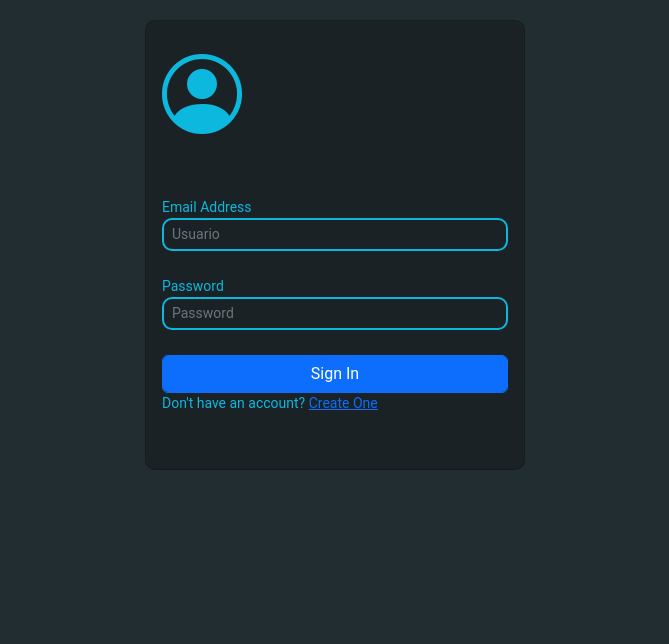
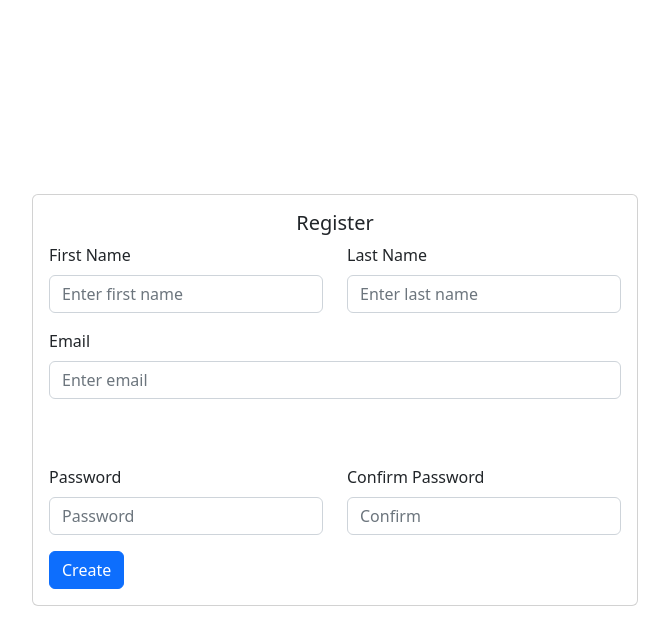
Before and after one commit to juancarranza/budget-control, a React (Create React App) app in the folder client/: page / in a window 1280 px wide. Shown: the top 644 px of the page, without its empty margins (305-974 px from the left). Built offline with nearby package versions, Linux system fonts and the light colour scheme.

Commit message:
Login/Registration Frontend Done

```diff
--- a/client/package.json
+++ b/client/package.json
@@ -9,6 +9,7 @@
     "bootstrap": "^5.2.3",
     "bootstrap-icons": "^1.10.2",
     "react": "^18.2.0",
+    "react-bootstrap": "^2.6.0",
     "react-dom": "^18.2.0",
     "react-scripts": "5.0.1",
     "web-vitals": "^2.1.4"
--- a/client/src/App.js
+++ b/client/src/App.js
@@ -1,11 +1,13 @@
 import React from 'react';
 //import './App.css';
 import Login from './components/Login';
+import Register from './components/Register';
 
 function App() {
   return (
     <>
-      <Login />
+      {/* <Login /> */}
+      <Register />
     </>
   );
 }
--- a/client/src/components/Login.jsx
+++ b/client/src/components/Login.jsx
@@ -1,9 +1,9 @@
 import React from 'react';
 import { useState } from 'react';
-import 'bootstrap/dist/css/bootstrap.css';
-//import 'bootstrap/dist/js/bootstrap';//Adding Bootstrap
-import '../styles/Login.css';
-import 'bootstrap-icons/font/bootstrap-icons.css';//Adding Bootstrap icons
+import Card from 'react-bootstrap/Card';
+import Button from 'react-bootstrap/Button';
+import Form from 'react-bootstrap/Form';
+import Alert from 'react-bootstrap/Alert';
 
 const Login = () => {
   //state usuario
@@ -11,16 +11,17 @@ const Login = () => {
   //state password
   const [password, setPassword] =useState("");
 
+
   const userNameHandler = (e) =>  {
     setUsername(e.target.value);
     //console.log(e.target.value);
   };
 
-  const passwordHander = (e) => {
+  const passwordHandler = (e) => {
     setPassword(e.target.value)
   };
 
-  const loginHandler = (e) => {
+  const loginHandlerSubmit = async (e) => {
     e.preventDefault();
     const loginCredentials = {
       usuario: username,
@@ -31,45 +32,31 @@ const Login = () => {
   }
 
   return (
-    <div className='container global'>
-      <div className="card login-form">
-        <div className='card-body'>
-          <i className="bi bi-person-circle login-logo"></i>
-          <div className='card-text'>
-            <form onSubmit={loginHandler}>
-              <div className='form-group'>
-                <label htmlFor='inputEmail'>Email Address</label>
-                <input type='email'
-                  className='form-control form-control-sm'
-                  id="inputUsername"
-                  placeholder="Usuario"
-                  onChange={userNameHandler}
+    <div className='d-flex align-items-center justify-content-center login-main'>
+        <Card>
+          <Card.Body>
+            <Card.Title className='text-center'>Login</Card.Title>
+            <Form onSubmit={loginHandlerSubmit}>
+              <Form.Group className="mb-3" >
+                <Form.Label>Username</Form.Label>
+                <Form.Control type="email" placeholder="Enter email" onChange={userNameHandler}/>
+              </Form.Group>
+              <Form.Group className="mb-3" >
+                <Form.Label>Password</Form.Label>
+                <Form.Control type="password" placeholder="Password" onChange={passwordHandler} />
+              </Form.Group>
+              <div className='d-grip gap-2'>
+                <Button variant="primary" type='submit'>Login</Button>
+              </div>
+            </Form>
+          </Card.Body>
+          <Alert key='light' variant='light'>
+            Need an account? Create an account &nbsp;
+            <Alert.Link href="#">here</Alert.Link>
+        </Alert>
+        </Card>
 
-                />
-                </div>
-                <div className='form-group'>
-                  <label htmlFor='inputPassword'>Password</label>
-                  <input type='password'
-                    className='form-control form-control-sm'
-                    id="inputPassword"
-                    placeholder="Password"
-                    onChange={passwordHander}
-
-                  />
-                  </div>
-                  <button className='form-control btn btn-primary btn-user btn-block' type='submit'>
-                    Sign In
-                  </button>
-
-                <div className='signup'>
-                  Don't have an account? <a href="#">Create One</a>
-                </div>
-            </form>
-          </div>
-        </div>
-      </div>
     </div>
-
   );
 };
 
--- /dev/null
+++ b/client/src/components/Register.jsx
@@ -0,0 +1,86 @@
+import Button from 'react-bootstrap/Button';
+import Col from 'react-bootstrap/Col';
+import Form from 'react-bootstrap/Form';
+import Row from 'react-bootstrap/Row';
+import Card from 'react-bootstrap/Card';
+import Alert from 'react-bootstrap/Alert';
+import {React, useState} from 'react';
+
+
+const Register = () => {
+
+  const [usuario, setUsuario] = useState({
+    first_name:'',
+    last_name:'',
+    email:'',
+    password:'',
+  });
+
+  //state that validates if the confirm password is the same
+  const [confirmPasswordAlert, setConfirmPasswordAlert] = useState({
+    variant: '',
+    mensaje: ''
+  });
+
+
+  const handleChange = (e) => {
+    setUsuario({...usuario, [e.target.name]:e.target.value});
+  };
+
+  const handleChangeConfirm =(e) =>  {
+    usuario.password === e.target.value?setConfirmPasswordAlert(
+      {variant: 'success', mensaje: 'Password fields match!'}
+      ):setConfirmPasswordAlert(
+        {variant: 'success', mensaje: 'Error, password fields does not match!'}
+      );
+  };
+
+  const handleSubmit = (e) => {
+    e.preventDefault();
+    console.log(usuario);
+  };
+
+
+  return (
+    <div className='d-flex align-items-center justify-content-center' style={{ minHeight: '100vh' }}>
+        <Card>
+          <Card.Body>
+          <Card.Title className='text-center'>Register</Card.Title>
+          <Form className="register-form" onSubmit={handleSubmit}>
+            <Row className="mb-3">
+                <Form.Group as={Col}>
+                  <Form.Label>First Name</Form.Label>
+                  <Form.Control placeholder="Enter first name" name="first_name" onChange={handleChange}/>
+                </Form.Group>
+                <Form.Group as={Col}>
+                  <Form.Label>Last Name</Form.Label>
+                  <Form.Control placeholder="Enter last name" name="last_name" onChange={handleChange}/>
+                </Form.Group>
+              </Row>
+              <Form.Group className="mb-3" >
+                <Form.Label>Email</Form.Label>
+                <Form.Control type="email" placeholder="Enter email" name="email" onChange={handleChange}/>
+              </Form.Group>
+              <Row className="mb-3">
+              {confirmPasswordAlert && <Alert variant={confirmPasswordAlert.variant}>{confirmPasswordAlert.mensaje}</Alert>}
+                <Form.Group as={Col} controlId="formGridPassword1">
+                  <Form.Label>Password</Form.Label>
+                  <Form.Control type="password" placeholder="Password" name="password" onChange={handleChange}/>
+                </Form.Group>
+                <Form.Group as={Col} controlId="formGridPassword2">
+                  <Form.Label>Confirm Password</Form.Label>
+                  <Form.Control type="password" placeholder="Confirm" name="confirm_password" onChange={handleChangeConfirm} />
+                </Form.Group>
+              </Row>
+
+              <Button variant="primary" type="submit">
+                Create
+              </Button>
+          </Form>
+          </Card.Body>
+        </Card>
+    </div>
+  );
+};
+
+export default Register;
--- a/client/src/index.js
+++ b/client/src/index.js
@@ -2,7 +2,7 @@ import React from 'react';
 import ReactDOM from 'react-dom/client';
 import './index.css';
 import App from './App';
-import reportWebVitals from './reportWebVitals';
+import 'bootstrap/dist/css/bootstrap.min.css';
 
 const root = ReactDOM.createRoot(document.getElementById('root'));
 root.render(
@@ -10,8 +10,3 @@ root.render(
     <App />
   </React.StrictMode>
 );
-
-// If you want to start measuring performance in your app, pass a function
-// to log results (for example: reportWebVitals(console.log))
-// or send to an analytics endpoint. Learn more: https://bit.ly/CRA-vitals
-reportWebVitals();
--- a/client/src/styles/Login.css
+++ b/client/src/styles/Login.css
@@ -1,54 +1,3 @@
-html,
-body{
-  height: 100%;
-  background-color: #222d32 !important;
-  font-family: "Roboto", sans-serif;
+.login-main {
+  min-height: 100vh;
 }
-
-.global {
-  height: 100%;
-  display: flex;
-  align-items: center;
-  justify-content: center;
-  color: #0db8de;
-}
-
-form  {
-  padding-top: 10px;
-  font-size: 14px;
-  margin-top: 30px;
-  justify-content: center;
-  align-items: center;
-}
-
-.login-form {
-  width: 380px;
-  height: 450px;
-  margin: 20px;
-  background: #1a2226;
-  border-radius: 10px !important;
-}
-
-input[type="email"],
-input[type="password"]{
-  background-color: #1a2226;
-  border: 2px solid #0db8de;
-  border-radius: 10px;
-  margin-bottom: 25px;
-  color: #0db8de;
-
-}
-
-input[type="email"]:focus,
-input[type="password"]:focus  {
-  outline:none;
-  border: none;
-  background:#1a2226;
-  margin: 0;
-  color: gray;
-}
-
-.login-logo {
-  font-size: 80px;
-
-}
--- /dev/null
+++ b/client/src/styles/Register.css
@@ -0,0 +1,3 @@
+.register-form  {
+  padding: 10px;
+}
```
Also changed, not shown: 1 other file (tests, documents, lock files or other folders).
